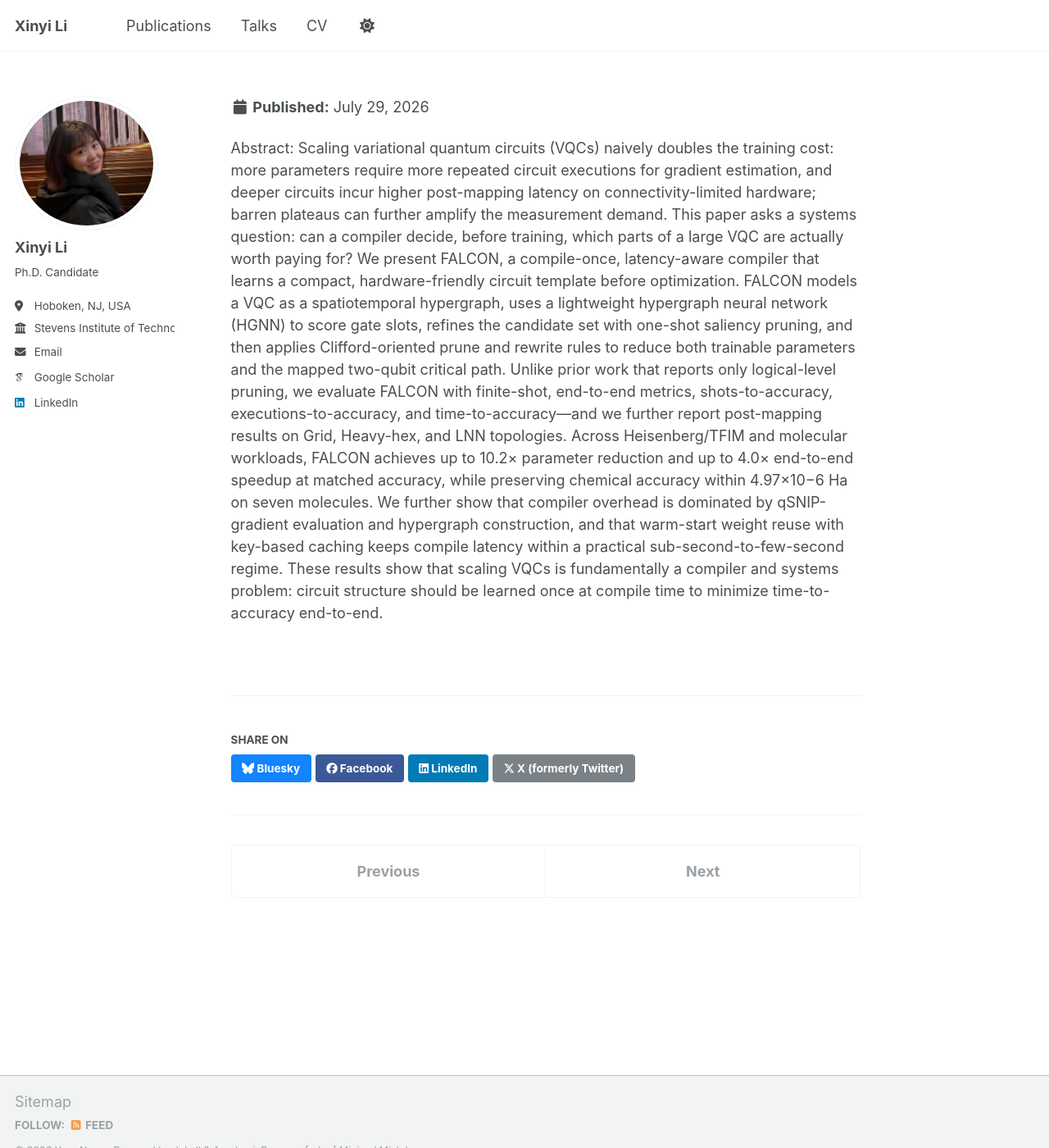
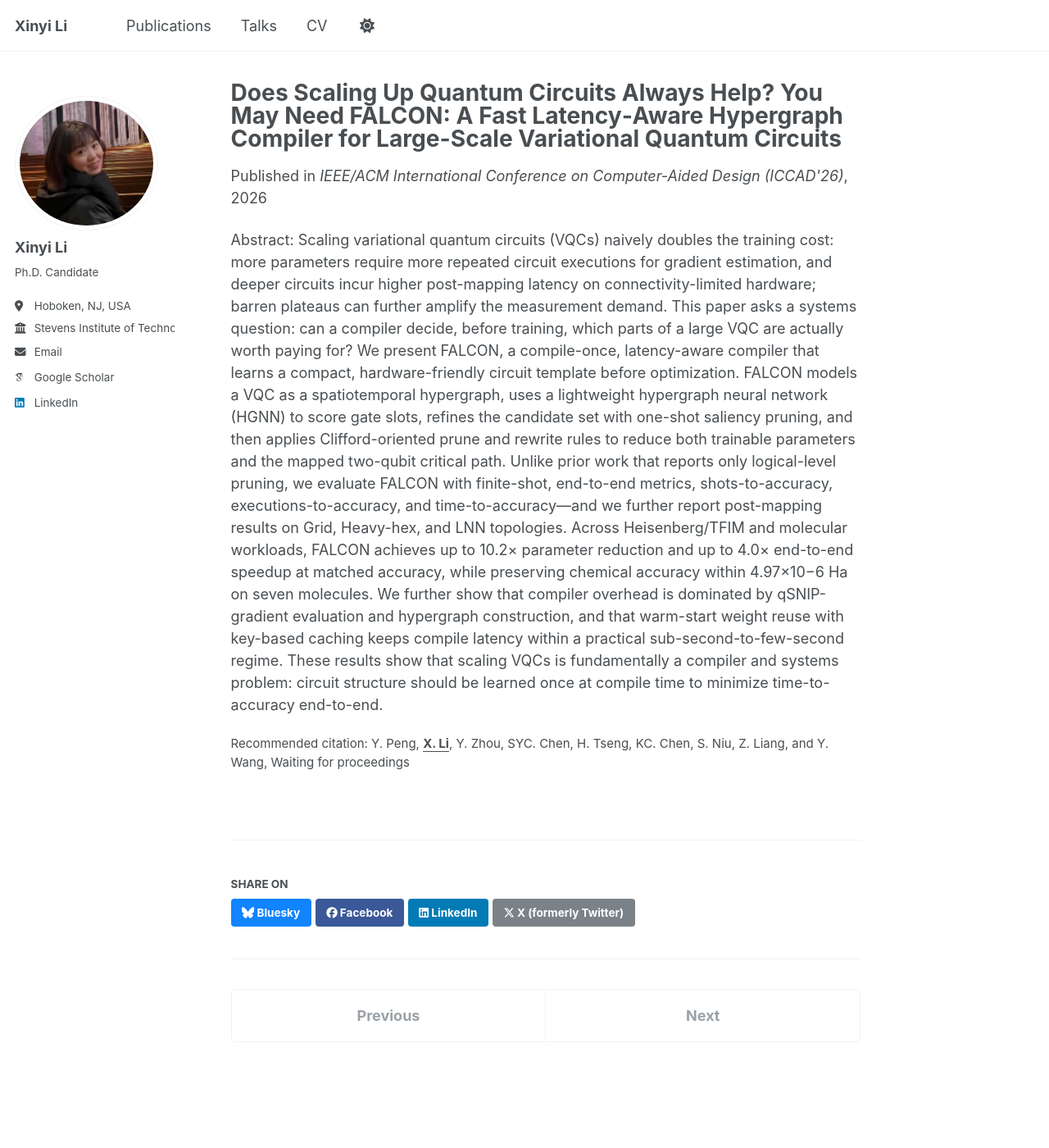
Before and after one commit to LXY-princess/lxy-princess.github.io, a Jekyll site: the page built from _publications/2026-07-26-conference-falcon.md, in a window 1280 px wide and 1400 px high. Shown: the whole window at 82% size. Built offline with Jekyll 4.4.1, drawn with Linux system fonts in a browser that asks for light colours; some web fonts are replaced; a script that is not in the unit is left out.

Commit message:
Update 2026-07-26-conference-falcon.md

```diff
--- a/_publications/2026-07-26-conference-falcon.md
+++ b/_publications/2026-07-26-conference-falcon.md
@@ -5,7 +5,7 @@ category: conferences
 permalink: /publication/2026-07-26-conference-falcon
 excerpt: 'Keywords: Variational quantum circuits, quantum compilation, hardware-aware optimization, latency-aware scheduling, hypergraph neural networks, circuit pruning'
 date: 2026-07-26
-venue: 'IEEE/ACM International Conference on Computer-Aided Design (ICCAD'26)'
+venue: 'IEEE/ACM International Conference on Computer-Aided Design (ICCAD''26)'
 
 citation: 'Y. Peng, <u><b>X. Li</b></u>, Y. Zhou, SYC. Chen, H. Tseng, KC. Chen, S. Niu, Z. Liang, and Y. Wang, Waiting for proceedings'
 ---
```
